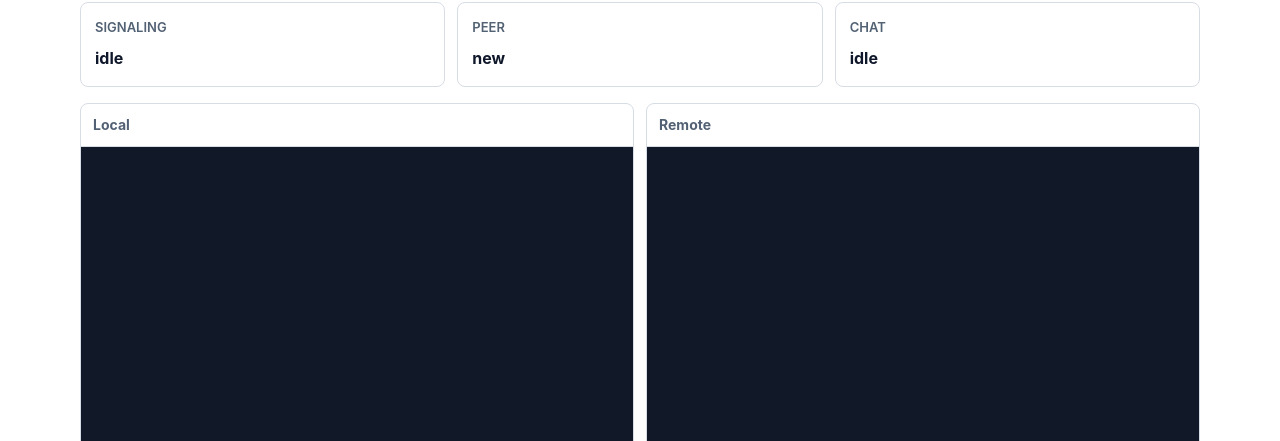
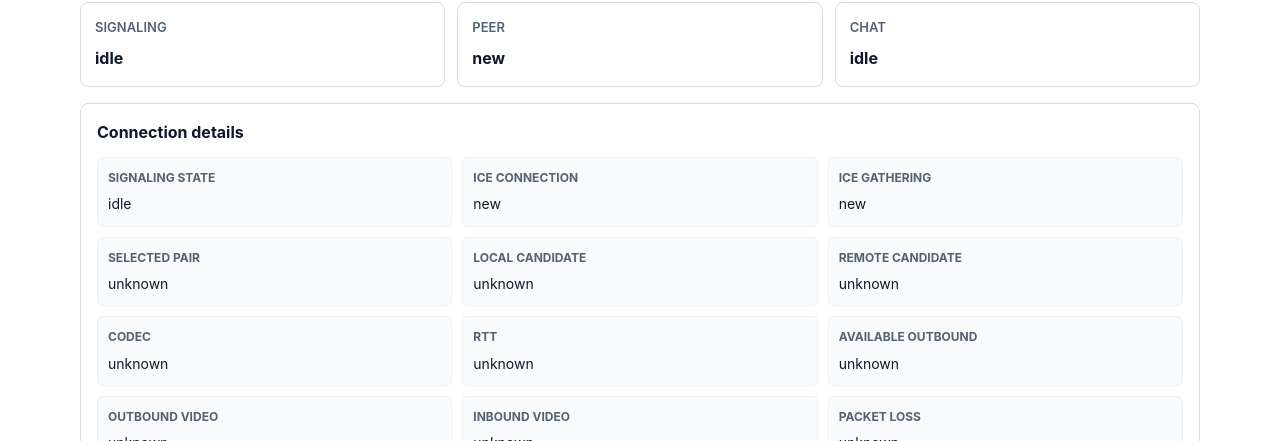
Before and after one commit to zhopiich/webrtc-from-scratch, a Vue app: page / in a window 1280 px wide. Shown: the part 359-800 px from the top of the page. Built offline with nearby package versions, Linux system fonts and the light colour scheme; no server answers; the HTML template or start-up script is replaced by a standard one.

Commit message:
feat(VideoChatPage): integrate StatsPanel component into view layout

```diff
--- a/src/pages/VideoChatPage.vue
+++ b/src/pages/VideoChatPage.vue
@@ -4,6 +4,7 @@ import ChatPanel from '@/components/ChatPanel.vue'
 import ConnectionStatus from '@/components/ConnectionStatus.vue'
 import MediaControls from '@/components/MediaControls.vue'
 import RoomControls from '@/components/RoomControls.vue'
+import StatsPanel from '@/components/StatsPanel.vue'
 import VideoPanel from '@/components/VideoPanel.vue'
 import { useWebRTC } from '@/composables/useWebRTC'
 
@@ -16,8 +17,11 @@ const {
   connectionState,
   signalingState,
   dataChannelState,
+  iceConnectionState,
+  iceGatheringState,
   messages,
   error,
+  stats,
   audioInputDevices,
   videoInputDevices,
   selectedAudioInputId,
@@ -79,6 +83,13 @@ async function join(): Promise<void> {
       :error="error"
     />
 
+    <StatsPanel
+      :signaling-state="signalingState"
+      :ice-connection-state="iceConnectionState"
+      :ice-gathering-state="iceGatheringState"
+      :stats="stats"
+    />
+
     <VideoPanel
       :local-stream="localStream"
       :remote-stream="remoteStream"
```
